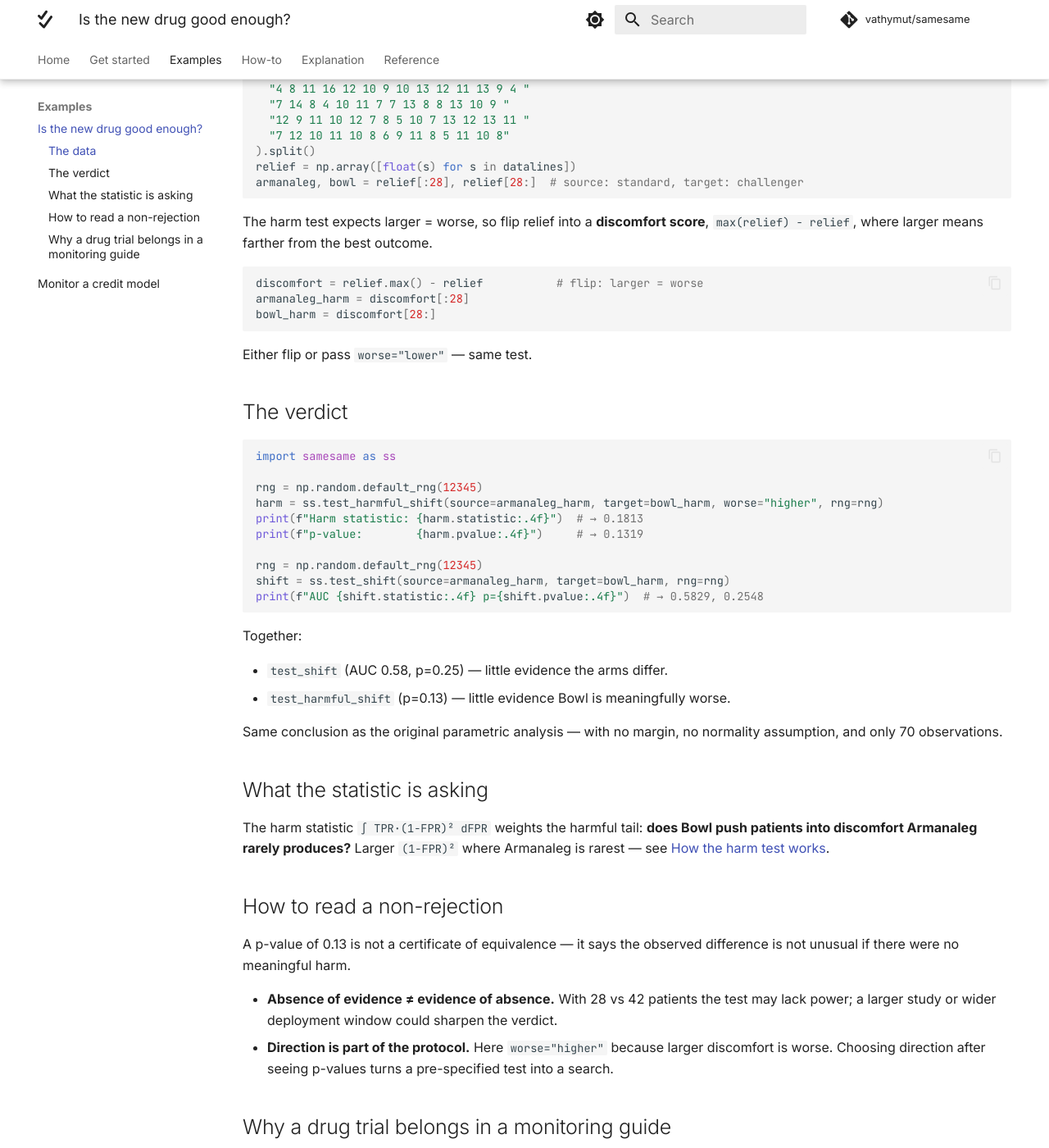
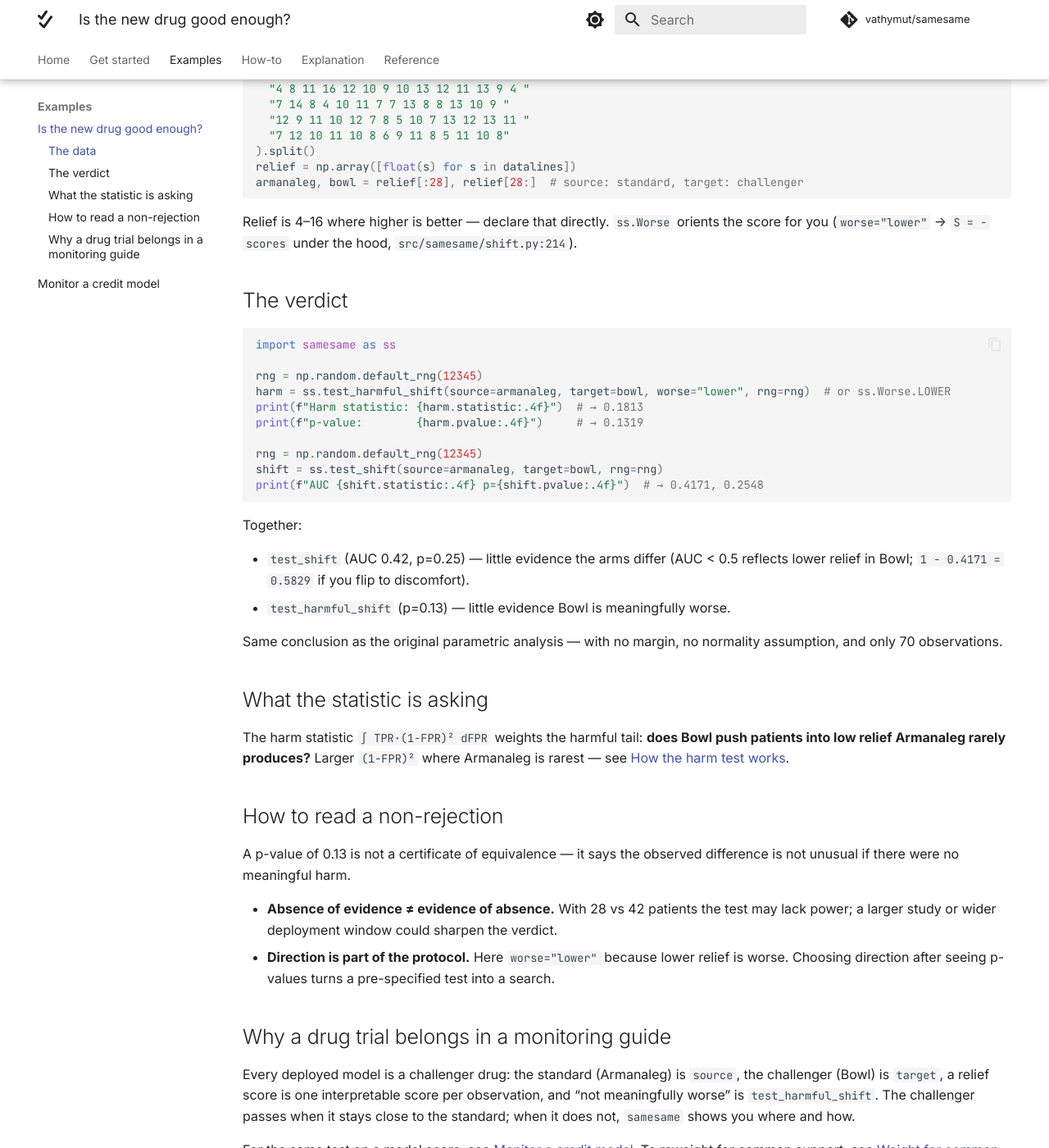
Before and after one commit to vathymut/samesame, an MkDocs documentation site: the page built from docs/examples/trials/check-drug-efficacy.md, in a window 1280 px wide and 1400 px high, scrolled down 627 px. Shown: the whole window at 82% size. Built offline with MkDocs 1.6.1 and Material for MkDocs 9.7.7, drawn with Linux system fonts in a browser that asks for light colours; comment, search, counter and statistics services are not loaded.

Commit message:
docs(trial): simplify Bowl vs Armanaleg via worse="lower" — showcase ss.Worse
Remove manual discomfort = max(relief)-relief flip and run
test_harmful_shift directly on relief with worse="lower" (or
ss.Worse.LOWER). Harm statistic 0.1813 p=0.1319 unchanged — worse
just does S=-scores (shift.py:214) under the hood. Shift AUC on raw
relief is 0.4171 (1-0.5829) p=0.2548, two-sided so p unchanged.

Simplify from 7 lines + one concept to 2 lines; wording now maps
1-1 to SAS case study "higher is better" and mirrors get-started
worse="lower" pattern.

Co-authored-by: internal-model

````diff
--- a/docs/examples/trials/check-drug-efficacy.md
+++ b/docs/examples/trials/check-drug-efficacy.md
@@ -24,15 +24,7 @@ relief = np.array([float(s) for s in datalines])
 armanaleg, bowl = relief[:28], relief[28:]  # source: standard, target: challenger
 ```
 
-The harm test expects larger = worse, so flip relief into a **discomfort score**, `max(relief) − relief`, where larger means farther from the best outcome.
-
-```python
-discomfort = relief.max() - relief           # flip: larger = worse
-armanaleg_harm = discomfort[:28]
-bowl_harm = discomfort[28:]
-```
-
-Either flip or pass `worse="lower"` — same test.
+Relief is 4–16 where higher is better — declare that directly. `ss.Worse` orients the score for you (`worse="lower"` → `S = -scores` under the hood, `src/samesame/shift.py:214`).
 
 ## The verdict
 
@@ -40,32 +32,32 @@ Either flip or pass `worse="lower"` — same test.
 import samesame as ss
 
 rng = np.random.default_rng(12345)
-harm = ss.test_harmful_shift(source=armanaleg_harm, target=bowl_harm, worse="higher", rng=rng)
+harm = ss.test_harmful_shift(source=armanaleg, target=bowl, worse="lower", rng=rng)  # or ss.Worse.LOWER
 print(f"Harm statistic: {harm.statistic:.4f}")  # → 0.1813
 print(f"p-value:        {harm.pvalue:.4f}")     # → 0.1319
 
 rng = np.random.default_rng(12345)
-shift = ss.test_shift(source=armanaleg_harm, target=bowl_harm, rng=rng)
-print(f"AUC {shift.statistic:.4f} p={shift.pvalue:.4f}")  # → 0.5829, 0.2548
+shift = ss.test_shift(source=armanaleg, target=bowl, rng=rng)
+print(f"AUC {shift.statistic:.4f} p={shift.pvalue:.4f}")  # → 0.4171, 0.2548
 ```
 
 Together:
 
-- `test_shift` (AUC 0.58, p=0.25) — little evidence the arms differ.
+- `test_shift` (AUC 0.42, p=0.25) — little evidence the arms differ (AUC < 0.5 reflects lower relief in Bowl; `1 − 0.4171 = 0.5829` if you flip to discomfort).
 - `test_harmful_shift` (p=0.13) — little evidence Bowl is meaningfully worse.
 
 Same conclusion as the original parametric analysis — with no margin, no normality assumption, and only 70 observations.
 
 ## What the statistic is asking
 
-The harm statistic `∫ TPR·(1−FPR)² dFPR` weights the harmful tail: **does Bowl push patients into discomfort Armanaleg rarely produces?** Larger `(1−FPR)²` where Armanaleg is rarest — see [How the harm test works](../../explanation/harmful-shift-statistic.md).
+The harm statistic `∫ TPR·(1−FPR)² dFPR` weights the harmful tail: **does Bowl push patients into low relief Armanaleg rarely produces?** Larger `(1−FPR)²` where Armanaleg is rarest — see [How the harm test works](../../explanation/harmful-shift-statistic.md).
 
 ## How to read a non-rejection
 
 A p-value of 0.13 is not a certificate of equivalence — it says the observed difference is not unusual if there were no meaningful harm.
 
 - **Absence of evidence ≠ evidence of absence.** With 28 vs 42 patients the test may lack power; a larger study or wider deployment window could sharpen the verdict.
-- **Direction is part of the protocol.** Here `worse="higher"` because larger discomfort is worse. Choosing direction after seeing p-values turns a pre-specified test into a search.
+- **Direction is part of the protocol.** Here `worse="lower"` because lower relief is worse. Choosing direction after seeing p-values turns a pre-specified test into a search.
 
 ## Why a drug trial belongs in a monitoring guide
 
````
